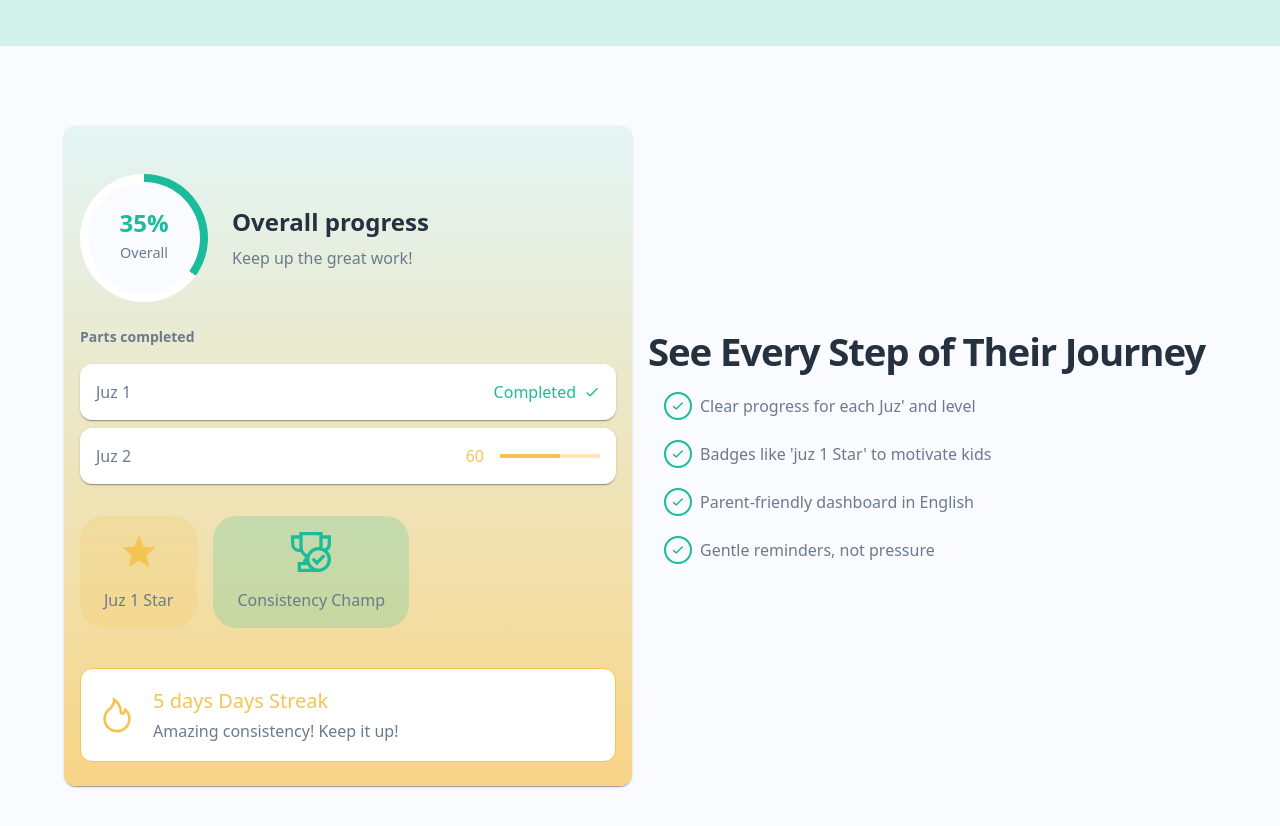
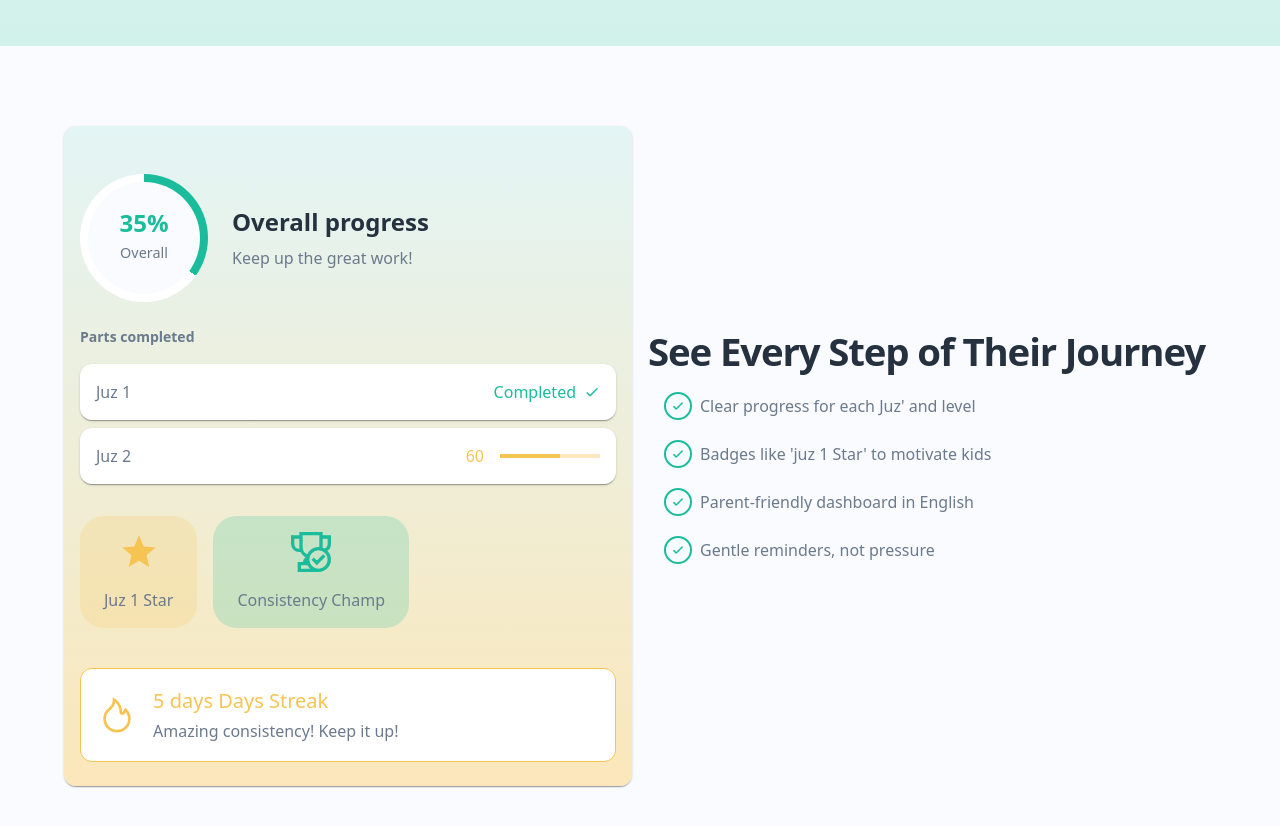
Before and after one commit to AbdallaMon/Aya-academy, a Next.js app in the folder app/: page / in a window 1280 px wide. Shown: the part 1960-2786 px from the top of the page. Built offline with nearby package versions, Linux system fonts and the light colour scheme; no server answers.

Commit message:
lighten the theme of dashboard card

```diff
--- a/app/src/features/childDashboard/components/ChildDashboardCard.tsx
+++ b/app/src/features/childDashboard/components/ChildDashboardCard.tsx
@@ -29,7 +29,7 @@ export function ChildDashboardCard({
   return (
     <Card
       sx={{
-        background: `linear-gradient(to top, ${lighten(isLightMode ? colors.accent : colors.lightPrimary, isLightMode ? 0.3 : 0.9)} 0%, ${lighten(colors.lightPrimary, 0.1)} 100%)`,
+        background: `linear-gradient(to top, ${lighten(isLightMode ? colors.accent : colors.lightPrimary, isLightMode ? 0.6 : 0.9)} 0%, ${lighten(colors.lightPrimary, 0.1)} 100%)`,
       }}
     >
       <CardHeader>{card.title}</CardHeader>
```
